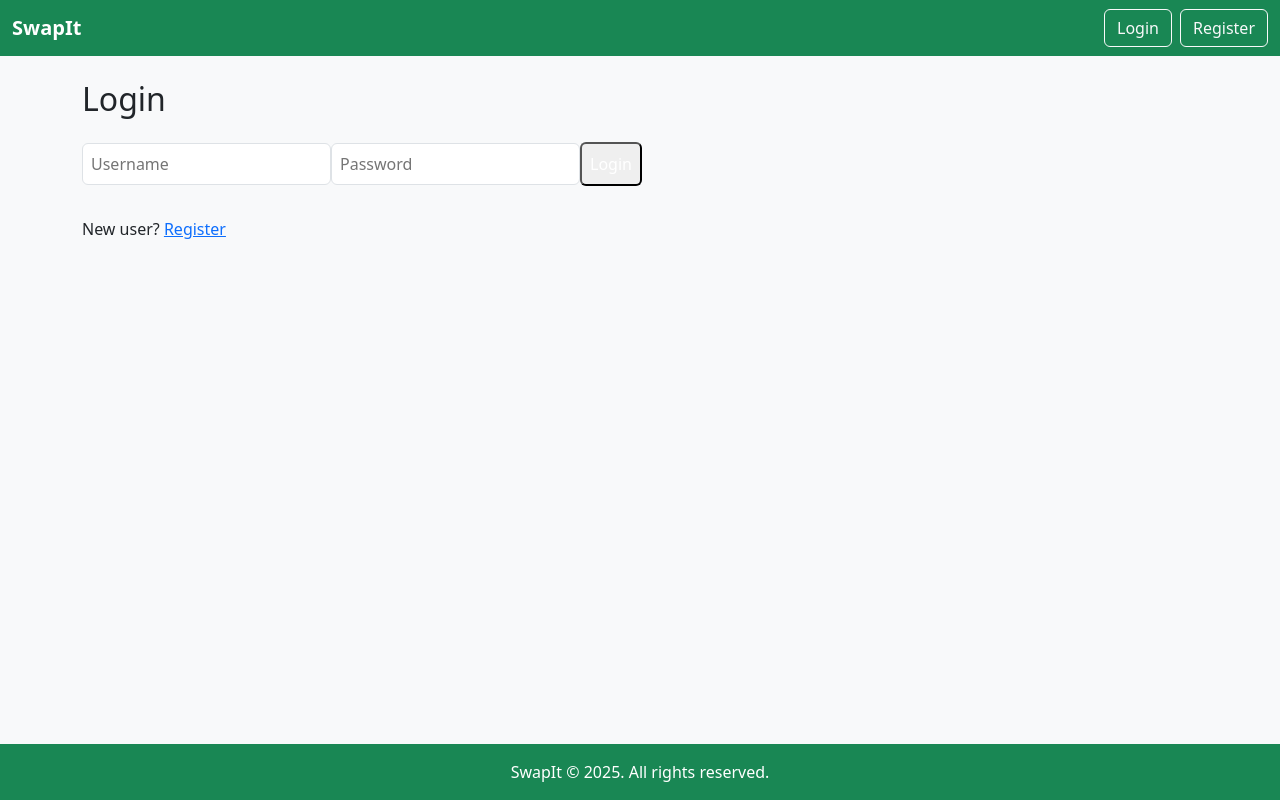
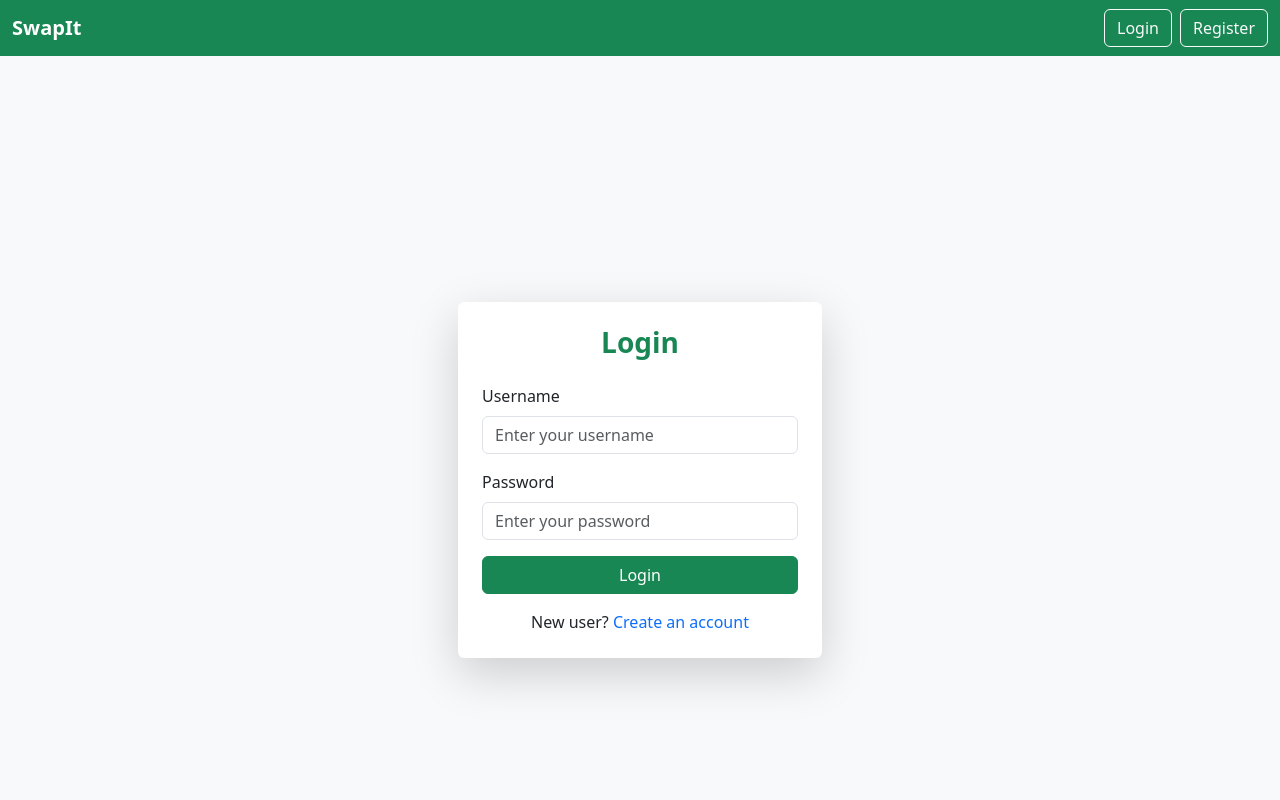
Before and after one commit to hafilpk/swap-fashion, a React (Vite) app in the folder frontend/: page /login in a window 1280 px wide. Shown: the top 800 px of the page. Built offline with nearby package versions, Linux system fonts and the light colour scheme.

Commit message:
update login component

```diff
--- a/frontend/src/components/Login.jsx
+++ b/frontend/src/components/Login.jsx
@@ -1,61 +1,85 @@
-import { useState } from 'react';
-import axios from 'axios';
-import { useNavigate, Link } from 'react-router-dom';
+import { useState } from "react";
+import axios from "axios";
+import { useNavigate, Link } from "react-router-dom";
 
 function Login({ setUser, setToken, apiBase }) {
-  const [formData, setFormData] = useState({ username: '', password: '' });
-  const [error, setError] = useState('');
+  const [formData, setFormData] = useState({ username: "", password: "" });
+  const [error, setError] = useState("");
   const navigate = useNavigate();
 
   const handleSubmit = async (e) => {
     e.preventDefault();
     try {
       const res = await axios.post(`${apiBase}/auth/login/`, formData);
-      localStorage.setItem('token', res.data.token);
-      localStorage.setItem('username', res.data.user.username);
+      localStorage.setItem("token", res.data.token);
+      localStorage.setItem("username", res.data.user.username);
       setToken(res.data.token);
       setUser(res.data.user);
-      navigate('/wardrobe');
+      navigate("/wardrobe");
     } catch (err) {
-      setError('Login failed: ' + (err.response?.data || err.message));
+      setError(
+        "Login failed: " +
+          (err.response?.data?.detail || err.response?.data || err.message)
+      );
     }
   };
 
   return (
-    <div className="p-8 max-w-md mx-auto">
-      <h2 className="text-2xl mb-4">Login</h2>
-      {error && <p className="text-red-500 mb-4">{error}</p>}
+    <div className="container d-flex justify-content-center align-items-center min-vh-100">
+      <div className="col-md-6 col-lg-4">
+        <div className="card shadow-lg border-0">
+          <div className="card-body p-4">
+            <h3 className="card-title text-center mb-4 text-success fw-bold">
+              Login
+            </h3>
+
+            {error && <div className="alert alert-danger">{error}</div>}
+
             <form onSubmit={handleSubmit}>
+              <div className="mb-3">
+                <label className="form-label">Username</label>
                 <input
                   type="text"
-          placeholder="Username"
                   value={formData.username}
-          onChange={(e) => setFormData({ ...formData, username: e.target.value })}
-          className="w-full p-2 mb-2 border rounded"
+                  onChange={(e) =>
+                    setFormData({ ...formData, username: e.target.value })
+                  }
+                  className="form-control"
+                  placeholder="Enter your username"
                   required
                 />
+              </div>
+
+              <div className="mb-3">
+                <label className="form-label">Password</label>
                 <input
                   type="password"
-          placeholder="Password"
                   value={formData.password}
-          onChange={(e) => setFormData({ ...formData, password: e.target.value })}
-          className="w-full p-2 mb-2 border rounded"
+                  onChange={(e) =>
+                    setFormData({ ...formData, password: e.target.value })
+                  }
+                  className="form-control"
+                  placeholder="Enter your password"
                   required
                 />
-        <button
-          type="submit"
-          className="w-full bg-blue-500 text-white p-2 rounded"
-        >
+              </div>
+
+              <button type="submit" className="btn btn-success w-100">
                 Login
               </button>
             </form>
-      <p className="mt-4">
-        New user?{' '}
-        <Link to="/register" className="text-green-500">
-          Register
+
+            <p className="text-center mt-3 mb-0">
+              New user?{" "}
+              <Link to="/register" className="text-decoration-none text-primary">
+                Create an account
               </Link>
             </p>
           </div>
+        </div>
+      </div>
+    </div>
   );
 }
+
 export default Login;
```
Lines whose indentation alone changed are shown as unchanged.
